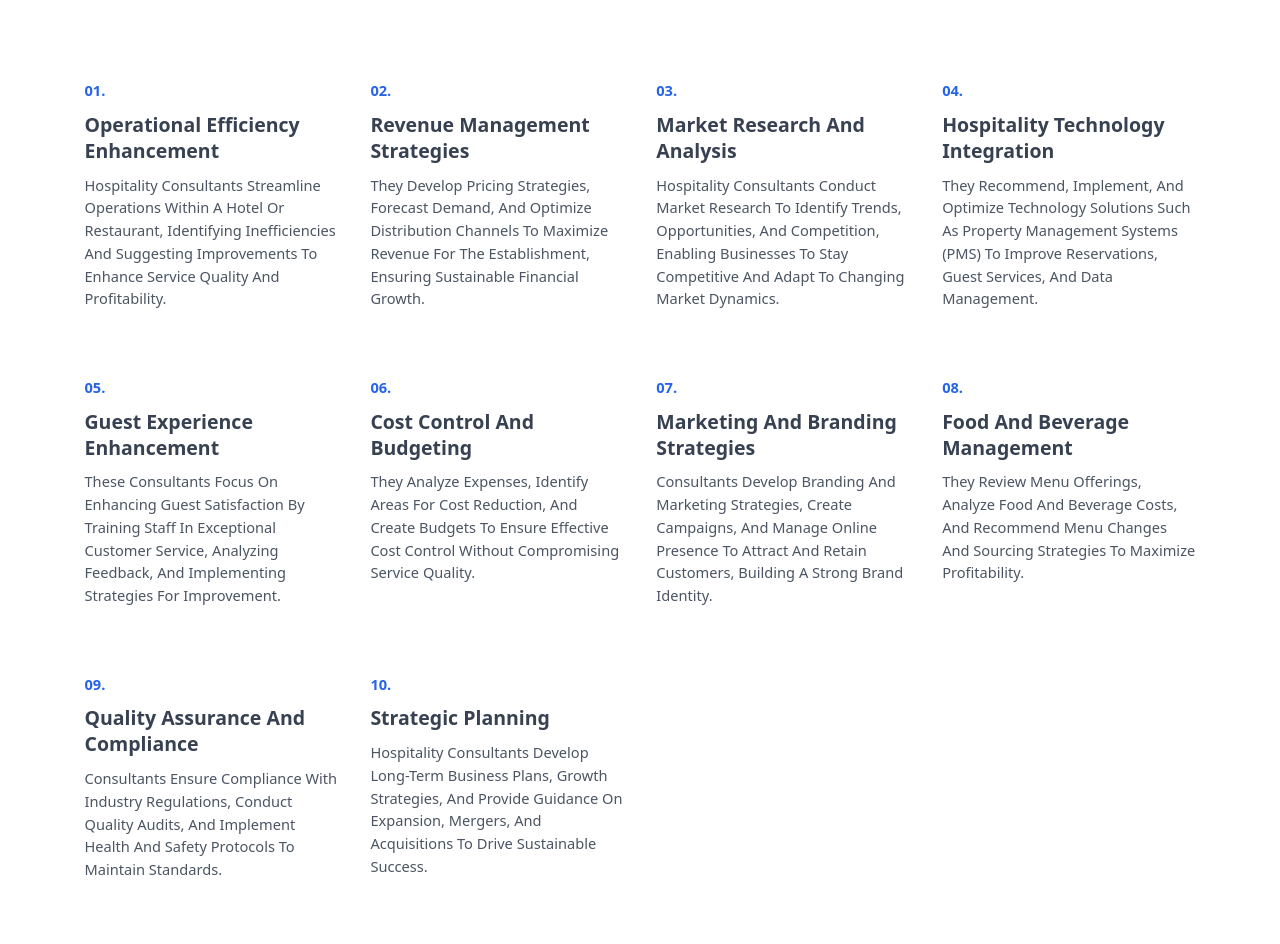
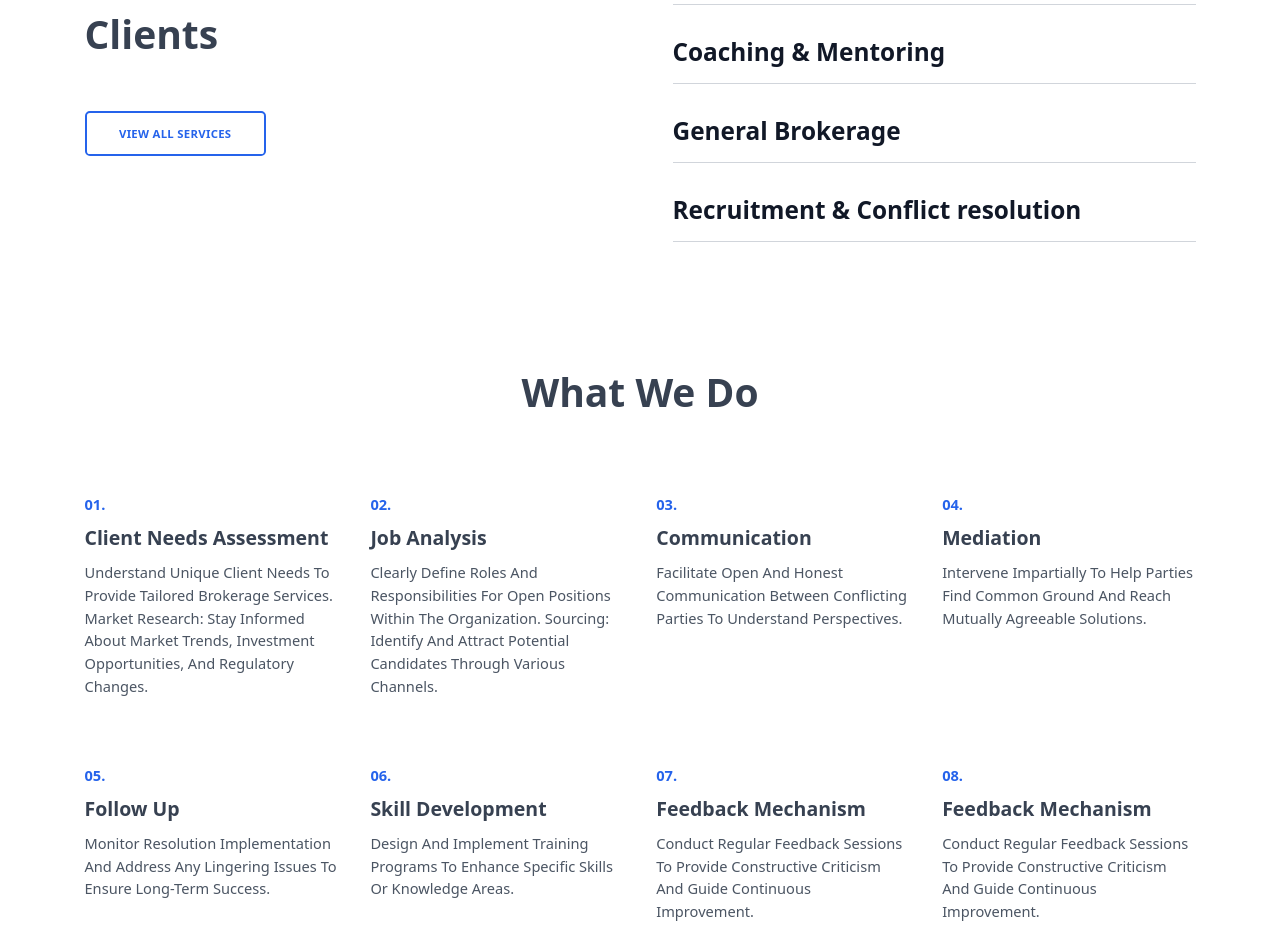
Before and after one commit to TASLIM-ENIOLLA/doyenhospitality, a Next.js app: page / in a window 1280 px wide. Shown: the part 828-1772 px from the top of the page. Built offline with nearby package versions, Linux system fonts and the light colour scheme.

Commit message:
Updated 'What we do'

```diff
--- a/src/components/Inquiry.tsx
+++ b/src/components/Inquiry.tsx
@@ -16,9 +16,9 @@ export default function Page() {
 							Reach out to us to know more about what we do
 						</div>
 						<div className="text-center">
-							<button className="px-10 py-4 uppercase text-md md:text-lg font-semibold rounded-md text-white bg-gradient-to-r from-blue-600 to-blue-800">
+							<Link href="/contact-us" className="px-10 py-4 uppercase text-md md:text-lg font-semibold rounded-md text-white bg-gradient-to-r from-blue-600 to-blue-800">
 								let&#39;s work together
-							</button>
+							</Link>
 						</div>
 					</div>
 				</div>
--- a/src/components/Topics.tsx
+++ b/src/components/Topics.tsx
@@ -26,43 +26,78 @@ type DiscussionType = {
 
 const discussion: DiscussionType[] = [
 	{
-		title: "Operational Efficiency Enhancement",
-		body: "Hospitality consultants streamline operations within a hotel or restaurant, identifying inefficiencies and suggesting improvements to enhance service quality and profitability."
+		title: "Client Needs Assessment",
+		body: "Understand unique client needs to provide tailored brokerage services. Market Research: Stay informed about market trends, investment opportunities, and regulatory changes."
 	},
 	{
-		title: "Revenue Management Strategies",
-		body: "They develop pricing strategies, forecast demand, and optimize distribution channels to maximize revenue for the establishment, ensuring sustainable financial growth."
+		title: "Job Analysis",
+		body: "Clearly define roles and responsibilities for open positions within the organization. Sourcing: Identify and attract potential candidates through various channels."
 	},
 	{
-		title: "Market Research and Analysis",
-		body: "Hospitality consultants conduct market research to identify trends, opportunities, and competition, enabling businesses to stay competitive and adapt to changing market dynamics."
+		title: "Communication",
+		body: "Facilitate open and honest communication between conflicting parties to understand perspectives."
 	},
 	{
-		title: "Hospitality Technology Integration",
-		body: "They recommend, implement, and optimize technology solutions such as property management systems (PMS) to improve reservations, guest services, and data management."
+		title: "Mediation",
+		body: "Intervene impartially to help parties find common ground and reach mutually agreeable solutions."
 	},
 	{
-		title: "Guest Experience Enhancement",
-		body: "These consultants focus on enhancing guest satisfaction by training staff in exceptional customer service, analyzing feedback, and implementing strategies for improvement."
+		title: "Follow up",
+		body: "Monitor resolution implementation and address any lingering issues to ensure long-term success."
 	},
 	{
-		title: "Cost Control and Budgeting",
-		body: "They analyze expenses, identify areas for cost reduction, and create budgets to ensure effective cost control without compromising service quality."
+		title: "Skill development",
+		body: "Design and implement training programs to enhance specific skills or knowledge areas."
 	},
 	{
-		title: "Marketing and Branding Strategies",
-		body: "Consultants develop branding and marketing strategies, create campaigns, and manage online presence to attract and retain customers, building a strong brand identity."
+		title: "Feedback mechanism",
+		body: "Conduct regular feedback sessions to provide constructive criticism and guide continuous improvement."
 	},
 	{
-		title: "Food and Beverage Management",
-		body: "They review menu offerings, analyze food and beverage costs, and recommend menu changes and sourcing strategies to maximize profitability."
+		title: "Feedback mechanism",
+		body: "Conduct regular feedback sessions to provide constructive criticism and guide continuous improvement."
 	},
 	{
-		title: "Quality Assurance and Compliance",
-		body: "Consultants ensure compliance with industry regulations, conduct quality audits, and implement health and safety protocols to maintain standards."
+		title: "Performance metrics",
+		body: "Establish key performance indicators (KPIs) to measure the success and efficiency of operational processes."
 	},
 	{
-		title: "Strategic Planning",
-		body: "Hospitality consultants develop long-term business plans, growth strategies, and provide guidance on expansion, mergers, and acquisitions to drive sustainable success."
+		title: "Process mapping",
+		body: "Visualize workflows to pinpoint bottlenecks and inefficiencies in the sequence of activities."
 	},
 ];
+
+/**
+ *
+ *
+ * Operational Assessment:
+
+Data Collection and Analysis: Gather relevant data on processes, performance, and efficiency to identify strengths and weaknesses.
+Process Mapping: Visualize workflows to pinpoint bottlenecks and inefficiencies in the sequence of activities.
+Risk Assessment: Evaluate potential operational risks and develop strategies for mitigation.
+Performance Metrics: Establish key performance indicators (KPIs) to measure the success and efficiency of operational processes.
+Coaching & Mentoring:
+
+Needs Analysis: Identify specific skills and knowledge gaps for individuals or teams.
+Goal Setting: Collaboratively set clear and achievable goals for improvement and professional development.
+Feedback Mechanism: Conduct regular feedback sessions to provide constructive criticism and guide continuous improvement.
+Skill Development: Design and implement training programs to enhance specific skills or knowledge areas.
+General Brokerage:
+
+Client Needs Assessment: Understand unique client needs to provide tailored brokerage services.
+Market Research: Stay informed about market trends, investment opportunities, and regulatory changes.
+Transaction Execution: Efficiently execute buy or sell orders considering market conditions and client objectives.
+Compliance Management: Ensure adherence to legal and regulatory requirements governing brokerage activities.
+Recruitment:
+
+Job Analysis: Clearly define roles and responsibilities for open positions within the organization.
+Sourcing: Identify and attract potential candidates through various channels.
+Screening and Shortlisting: Review resumes, conduct initial interviews, and shortlist candidates based on qualifications.
+Interview and Selection: Conduct in-depth interviews, assess cultural fit, and make informed hiring decisions.
+Conflict Resolution:
+
+Identification: Recognize and acknowledge conflicts within the organization.
+Communication: Facilitate open and honest communication between conflicting parties to understand perspectives.
+Mediation: Intervene impartially to help parties find common ground and reach mutually agreeable solutions.
+Follow-up: Monitor resolution implementation and address any lingering issues to ensure long-term success.
+ */
--- a/src/pages/index.tsx
+++ b/src/pages/index.tsx
@@ -1,25 +1,25 @@
 import { Fragment } from "react";
 
 import Landing from "@/components/Landing";
-import Partners from "@/components/Partners";
 import Topics from "@/components/Topics";
 import Services from "@/components/Services";
+import Inquiry from "@/components/Inquiry";
+import Footer from "@/components/Footer";
 import About from "@/components/About";
 import Testimonials from "@/components/Testimonials";
-import Inquiry from "@/components/Inquiry";
-import Footer from "@/components/Footer";
+import Partners from "@/components/Partners";
 
 export default function Page() {
   return (
     <Fragment>
       <Landing />
-      {/* <Partners />*/}
+      <Services />
       <Topics />
-      <Services />
-      {/* <About /> */}
-      {/* <Testimonials />*/}
       <Inquiry />
       <Footer />
     </Fragment>
   );
 }
+{/* <Partners />*/}
+{/* <About /> */}
+{/* <Testimonials />*/}
```
